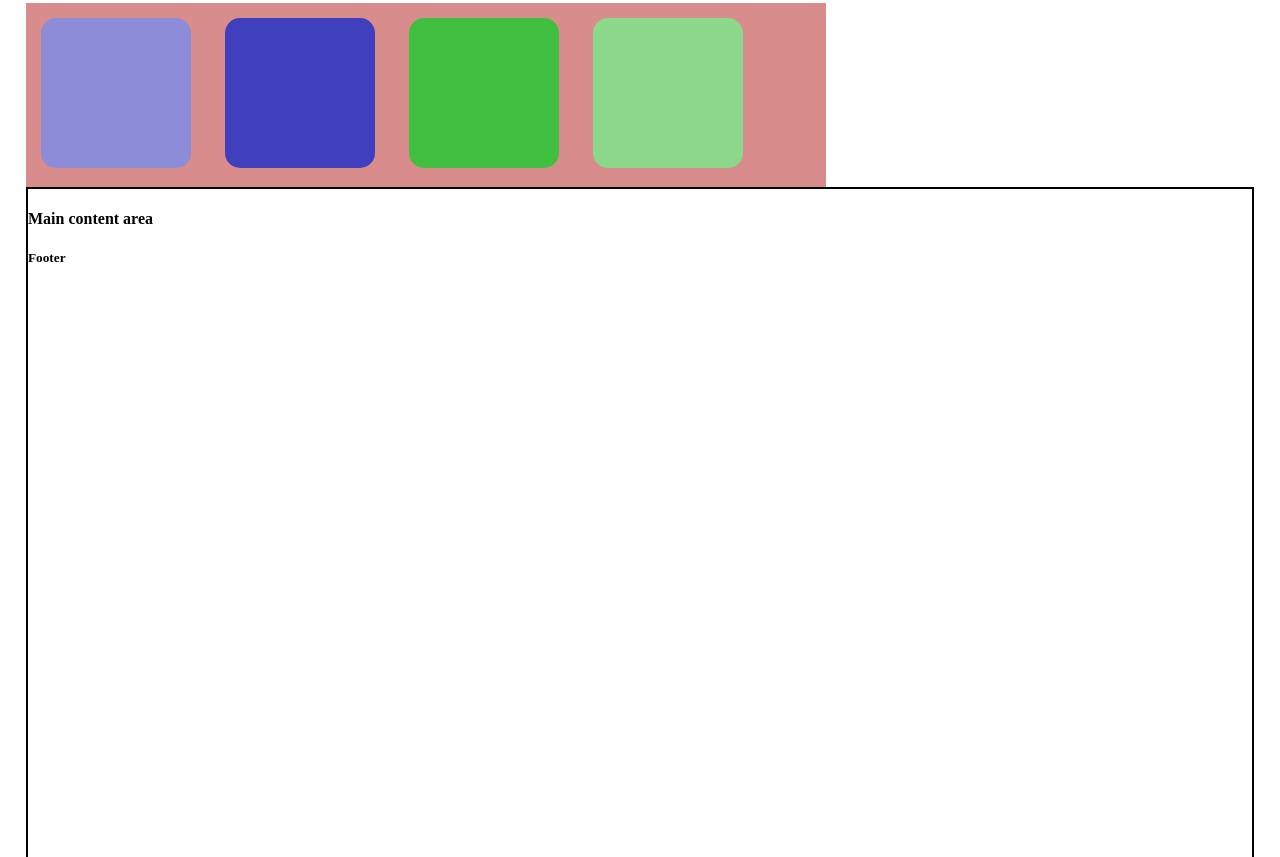
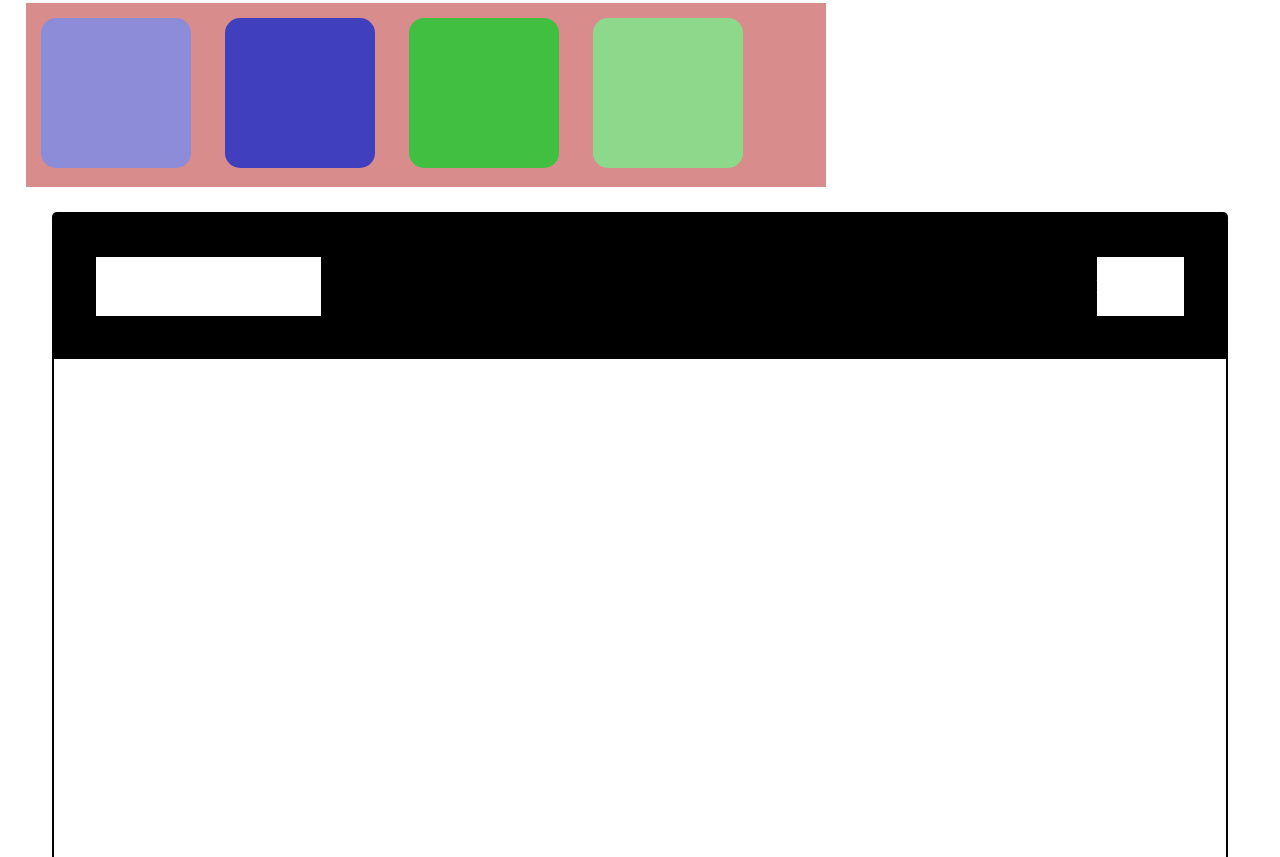
Before and after one commit to tatlay/harmony, a website: page index.html in a window 1280 px wide. Shown: the part 1503-2360 px from the top of the page. Drawn offline with Linux system fonts and the light colour scheme.

Commit message:
Dummy page layout formatting

```diff
--- a/index.html
+++ b/index.html
@@ -75,14 +75,14 @@
 
 		<section id="dummySection" class="dummySection">
 			<div class="dummyHeader">
-				<div class="dummyLogo"></div>
-				<dir class="dummyNav"></dir>
+				<div class="dummyLogo"><h3>Logo</h3></div>
+				<div class="dummyNav"><h3>Navigation</h5></div>
 
 
 			</div>
 
 			<div class="dummyMain">
-				<h4>Main content area</h4>
+
 			</div>
 
 			<div class="dummyFooter">
--- a/src/scss/_dummySite.scss
+++ b/src/scss/_dummySite.scss
@@ -1,5 +1,55 @@
 .dummySection {
 	border: 2px solid black;
+	border-radius: 5px;
 
 	height: 60vw;
+	position: relative;
+
+	margin: 2vw ;
 }
+
+.dummyHeader {
+	background-color: black;
+	display: block;
+	overflow: auto;
+	padding: 2vw;
+
+	.dummyLogo {
+		background-color: white;
+		color: white;
+		float: left;
+		margin: 17px;
+		width: 20%;
+	}
+
+	.dummyNav {
+		color: white;
+		background-color: white;
+		float: right;
+		margin: 17px;
+
+	}
+}
+
+.dummyMain {
+	background-color: white;
+	display: block;
+
+}
+
+.dummyFooter {
+	background-color: black;
+	position: absolute;
+	display: block;
+	width: 100%;
+	bottom: 0;
+	left: 0;
+
+	h5 {
+		color: white;
+		padding: 20 0;
+		text-align: center;
+	}
+
+
+}
```
Also changed, not shown: dist/css/styles.css, dist/css/styles.min.css.
